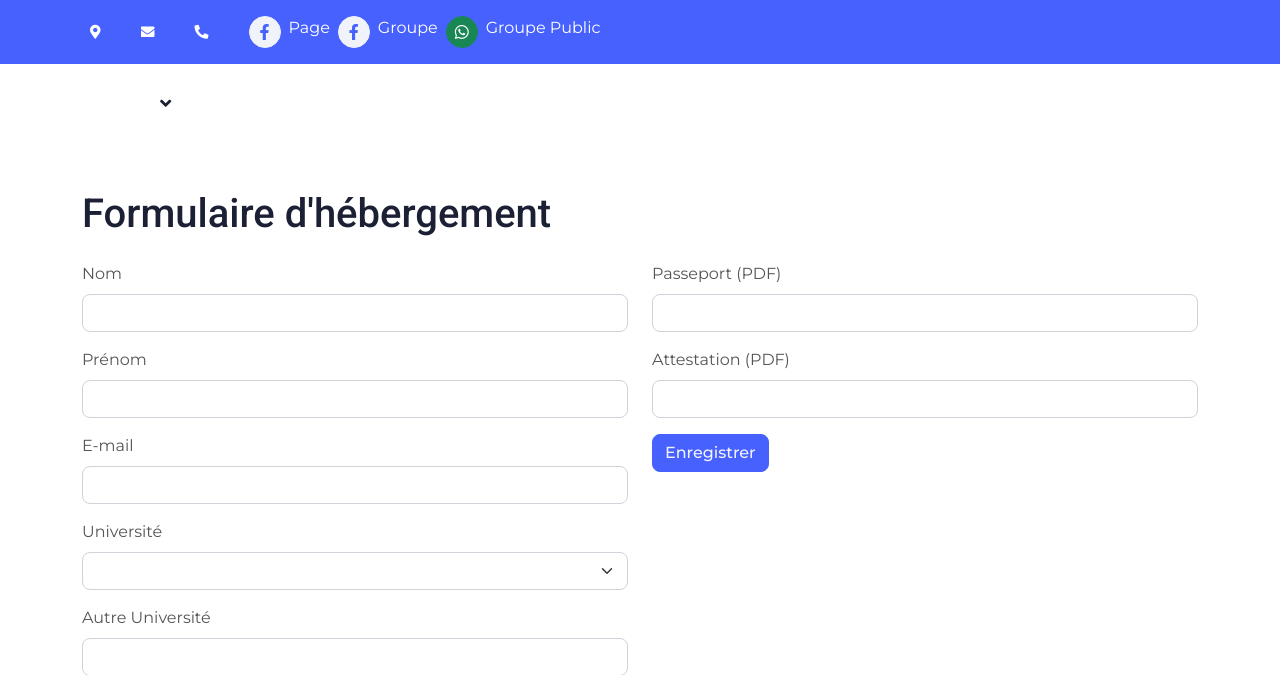
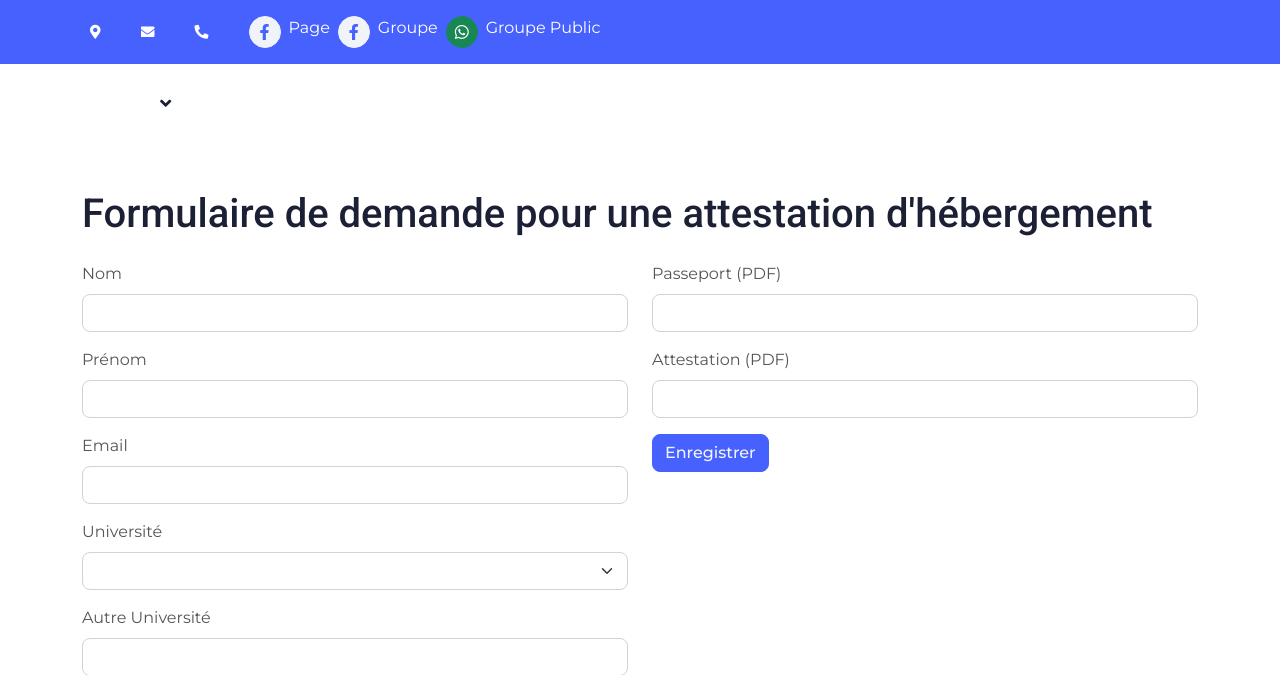
Before and after one commit to souleymanetimbidiallo/ag35_website, a Symfony app: template templates/hebergement/heberg.html.twig in a window 1280 px wide. Shown: the top 675 px of the page. Run offline with Twig, Linux system fonts and the light colour scheme; the template is opened without the code that fills it, so the values that code supplies are empty; form fields are guessed from the names that the template uses; some libraries are stand-ins or nearby versions.

Commit message:
hebergement ok

```diff
--- a/src/Controller/HebergementController.php
+++ b/src/Controller/HebergementController.php
@@ -117,11 +117,13 @@ class HebergementController extends AbstractController
                     'Votre demande a été envoyé avec succès ! Nous reviendrons vers vous dans les plus bref délais.'
                 );
 
+
                 // Redirection vers une autre page
-            return $this->redirectToRoute('hebergement');
+                return $this->redirectToRoute('hebergement');
             }
             $hebergement->setPasseport(
-                $filesDirectory !== null ? new File($filesDirectory.DIRECTORY_SEPARATOR.$hebergement->getPasseport()) : null
+                $filesDirectory !== null ? new File($filesDirectory.DIRECTORY_SEPARATOR.$hebergement->getPasseport()) :null
+
             );
 
 
--- a/src/Entity/Hebergement.php
+++ b/src/Entity/Hebergement.php
@@ -19,15 +19,18 @@ class Hebergement
     private ?int $id = null;
 
     #[ORM\Column(length: 255)]
-    #[Assert\NotBlank(message:'le champ doit etre rempli')]
+  // #[Assert\NotBlank(message:'le champ doit etre rempli')]
     private ?string $nom = null;
 
     #[ORM\Column(length: 255)]
+  // #[Assert\NotBlank(message:'le champ doit etre rempli')]
     private ?string $prenom = null;
 
+   //#[Assert\NotBlank(message:'le champ doit etre rempli')]
     #[ORM\Column(length: 255)]
     private ?string $email = null;
 
+    #[Assert\NotBlank(message:'le champ doit etre rempli')]
     #[ORM\Column(length: 255)]
     private ?string $universite = null;
 
--- a/src/Form/HebergementType.php
+++ b/src/Form/HebergementType.php
@@ -76,7 +76,7 @@ class HebergementType extends AbstractType
                 ]
             ])
             ->add('passeport', FileType::class, [
-                'required' => false,
+                'required' => true,
                 'mapped' => false,
                 'constraints' => [
                     new File([
@@ -91,7 +91,7 @@ class HebergementType extends AbstractType
             ])
 
             ->add('attestation', FileType::class, [
-                'required' => false,
+                'required' => true,
                 'mapped' => false,
                 'constraints' => [
                     new File([
--- a/templates/hebergement/heberg.html.twig
+++ b/templates/hebergement/heberg.html.twig
@@ -4,10 +4,11 @@
 
 {% block body %}
     <div class="container">
-        <h1 class="mt-5 mb-4">Formulaire d'hébergement</h1>
+        <h1 class="mt-5 mb-4">Formulaire de demande pour une attestation d'hébergement</h1>
         <div class="row">
             <div class="col-md-6">
-                {{ form_start(form, {'attr': {'class': 'needs-validation', 'novalidate': 'novalidate'}}) }}
+                {{ form_start(form, {'attr': {'class': 'needs-validation'}}) }}
+
                 <div class="mb-3">
                     {{ form_row(form.nom, {'label': 'Nom', 'attr': {'class': 'form-control'}}) }}
                 </div>
@@ -15,7 +16,7 @@
                     {{ form_row(form.prenom, {'label': 'Prénom', 'attr': {'class': 'form-control'}}) }}
                 </div>
                 <div class="mb-3">
-                    {{ form_row(form.email, {'label': 'E-mail', 'attr': {'class': 'form-control'}}) }}
+                   {{ form_row(form.email) }}
                 </div>
                 <div class="mb-3">
                     {{ form_row(form.universite, {'label': 'Université', 'attr': {'class': 'form-select'}}) }}
```
Also changed, not shown: 8 other files.
